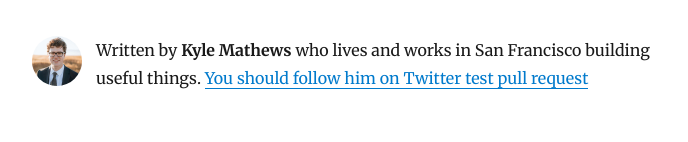
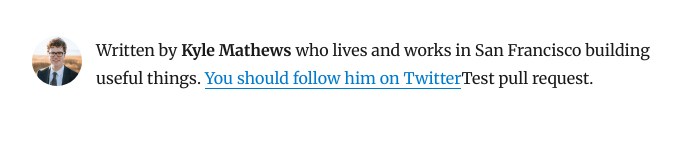
Before and after one commit to miyamoto-yosuke/testwebsite, a Gatsby site: page / in a window 1280 px wide. Shown: the part 188-330 px from the top of the page, without its empty margins (293-981 px from the left). Built offline with nearby package versions, Linux system fonts and the light colour scheme; Gatsby itself is replaced by a stand-in of ours; some packages are replaced by stand-ins of ours.

Commit message:
3rd pull request.

```diff
--- a/src/components/Bio.js
+++ b/src/components/Bio.js
@@ -33,8 +33,8 @@
               {` `}
               <a href={`https://twitter.com/${social.twitter}`}>
                 You should follow him on Twitter
-                test pull request
               </a>
+                Test pull request.
             </p>
           </div>
         )
```
Also changed, not shown: 1 other file.
